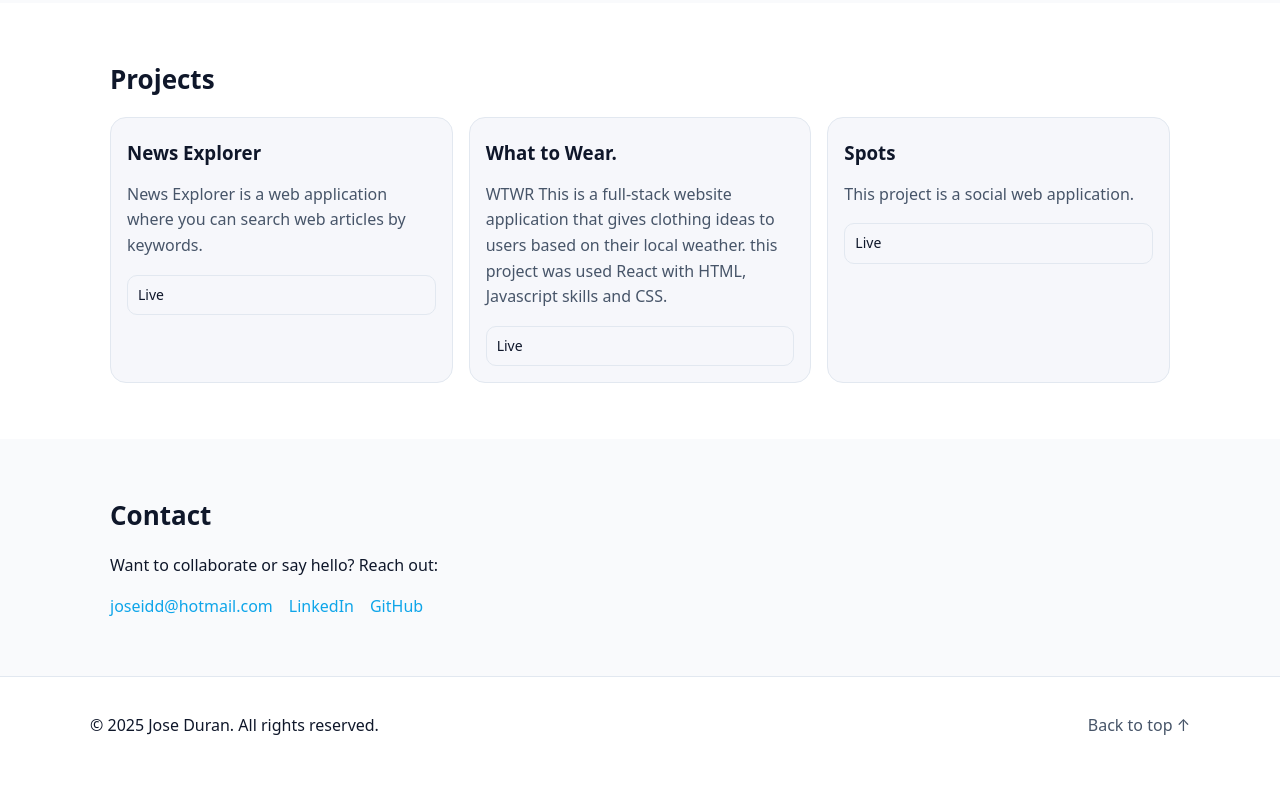
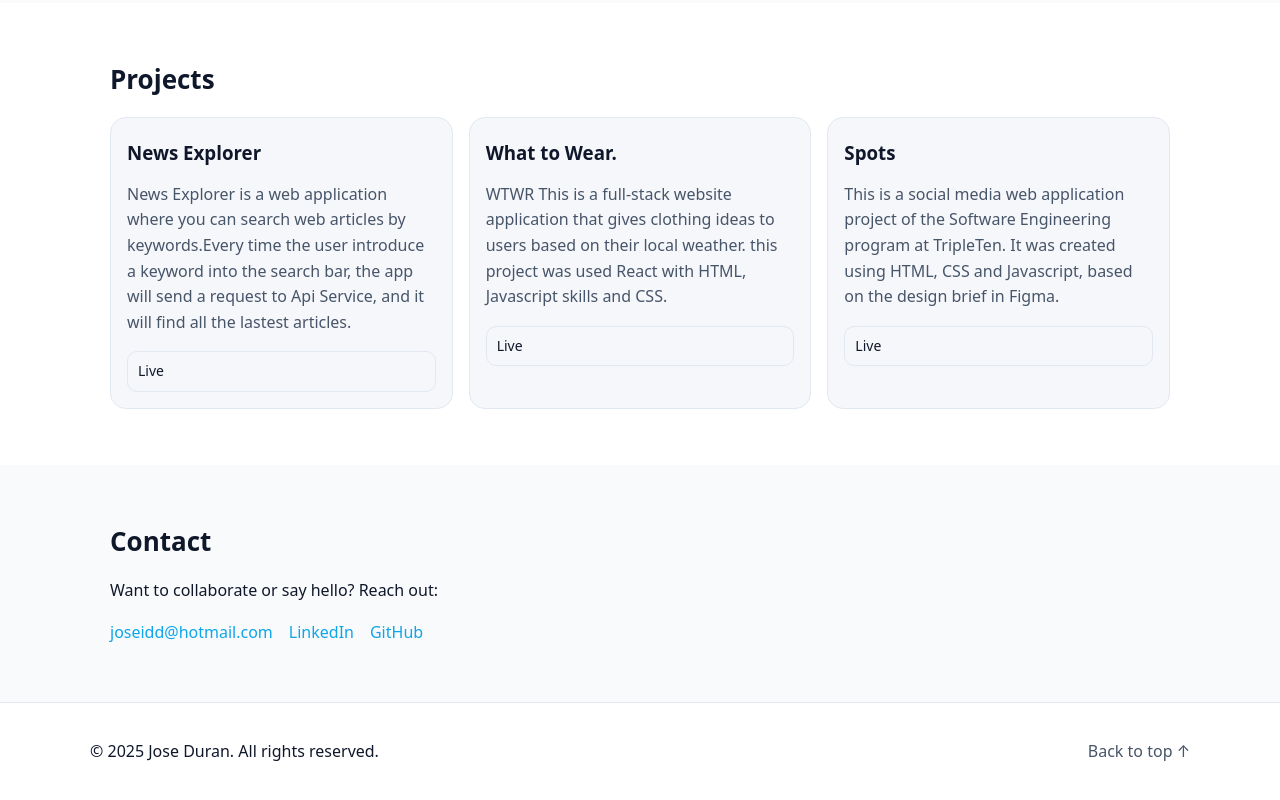
Before and after one commit to joseidd/Website-2.0, a plain HTML site: page index.html in a window 1280 px wide. Shown: the part 866-1666 px from the top of the page. Before the commit the page ends 1641 px from the top, so only its background shows below. Drawn offline with Linux system fonts and the light colour scheme.

Commit message:
Update content

```diff
--- a/index.html
+++ b/index.html
@@ -123,7 +123,9 @@
               <h3>News Explorer</h3>
               <p>
                 News Explorer is a web application where you can search web
-                articles by keywords.
+                articles by keywords.Every time the user introduce a keyword
+                into the search bar, the app will send a request to Api Service,
+                and it will find all the lastest articles.
               </p>
               <div class="card-actions">
                 <a
@@ -150,7 +152,11 @@
             </article>
             <article class="card">
               <h3>Spots</h3>
-              <p>This project is a social web application.</p>
+              <p>
+                This is a social media web application project of the Software
+                Engineering program at TripleTen. It was created using HTML, CSS
+                and Javascript, based on the design brief in Figma.
+              </p>
               <div class="card-actions">
                 <a
                   class="button small"
```
